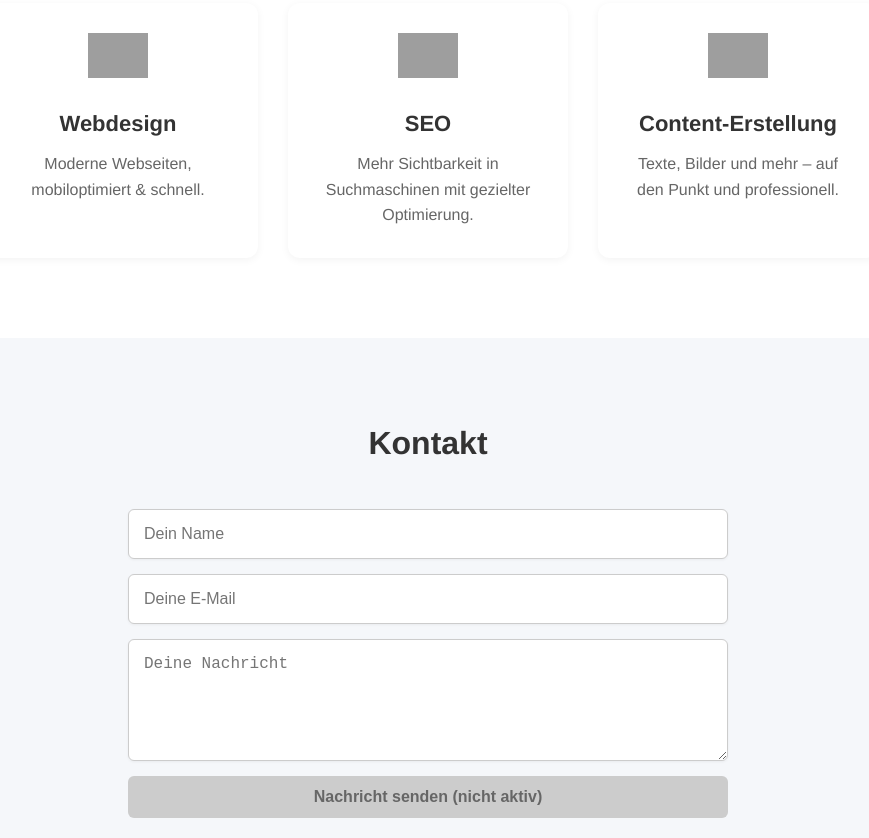
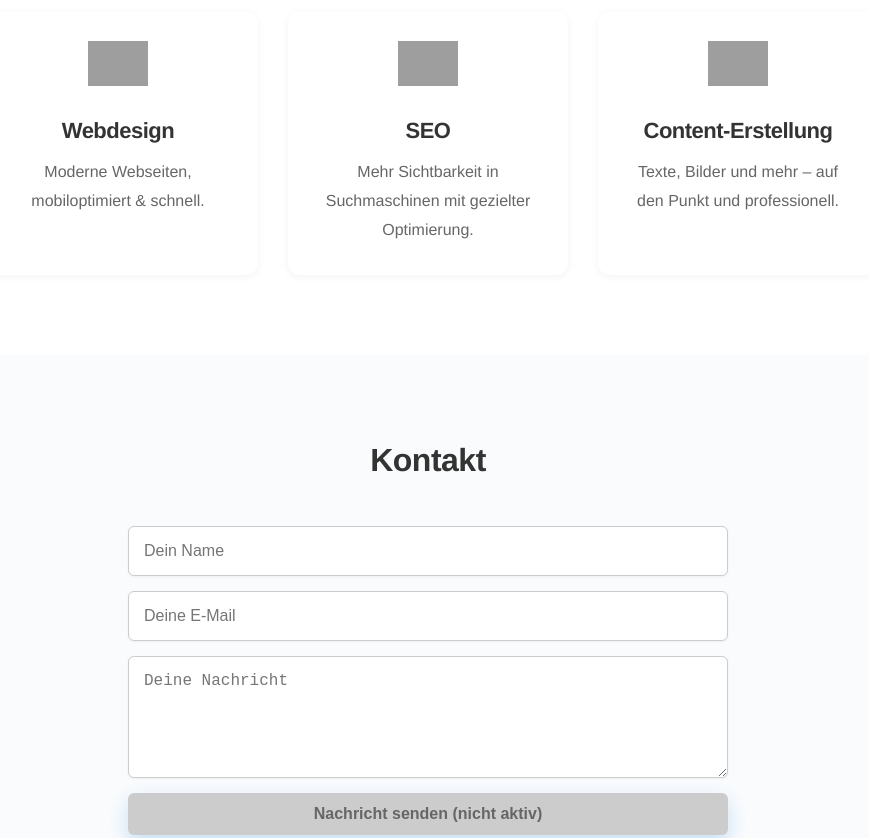
Before and after one commit to Elijah123609/Website-KI-Test-3, a plain HTML site: page index.html in a window 1280 px wide. Shown: the part 1255-2093 px from the top of the page, without its empty margins (212-1081 px from the left). Drawn offline with Linux system fonts and the light colour scheme; grey boxes are pictures that could not be loaded.

Commit message:
Update style.css

```diff
--- a/style.css
+++ b/style.css
@@ -242,3 +242,70 @@ footer {
 #scrollTop:hover {
   background-color: #005fa3;
 }
+
+/* ========== ANIMATIONEN ========== */
+.fade-in {
+  opacity: 0;
+  transform: translateY(30px);
+  transition: opacity 0.8s ease-out, transform 0.8s ease-out;
+}
+
+.fade-in-up {
+  opacity: 0;
+  transform: translateY(20px);
+  transition: all 0.7s ease-out;
+}
+
+.fade-in.visible,
+.fade-in-up.visible {
+  opacity: 1;
+  transform: translateY(0);
+}
+
+/* ========== BUTTON VERBESSERT ========== */
+.hero a,
+.kontakt-box button {
+  box-shadow: 0 8px 20px rgba(0, 119, 204, 0.2);
+  transition: all 0.3s ease-in-out;
+  transform: scale(1);
+}
+
+.hero a:hover {
+  transform: scale(1.05);
+}
+
+/* ========== CARD-HOVER-EFFEKT ========== */
+.card {
+  transition: transform 0.3s ease, box-shadow 0.3s ease;
+}
+
+.card:hover {
+  transform: translateY(-8px);
+  box-shadow: 0 12px 24px rgba(0, 0, 0, 0.1);
+}
+
+/* ========== MODERNERES FARBSCHEMA ========== */
+:root {
+  --primary: #0077cc;
+  --secondary: #005fa3;
+  --text: #333;
+  --bg-light: #f9fbfd;
+  --bg-dark: #121212;
+}
+
+body {
+  background-color: var(--bg-light);
+  color: var(--text);
+}
+
+/* ========== TYPOGRAFIE VERFEINERT ========== */
+h1, h2, h3 {
+  letter-spacing: -0.5px;
+}
+
+section p {
+  max-width: 700px;
+  margin: 0 auto;
+  line-height: 1.8;
+  color: #444;
+}
```
